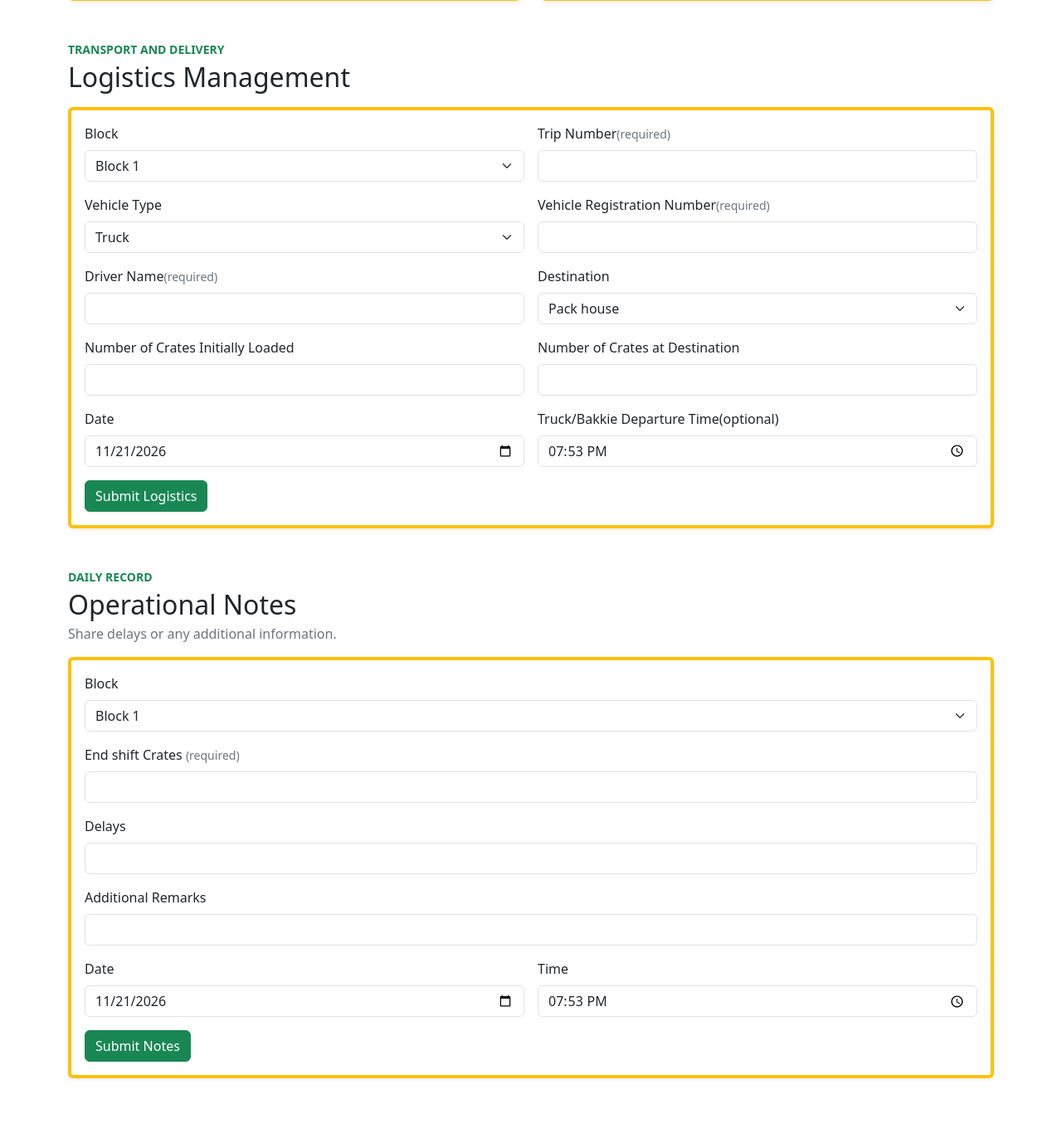
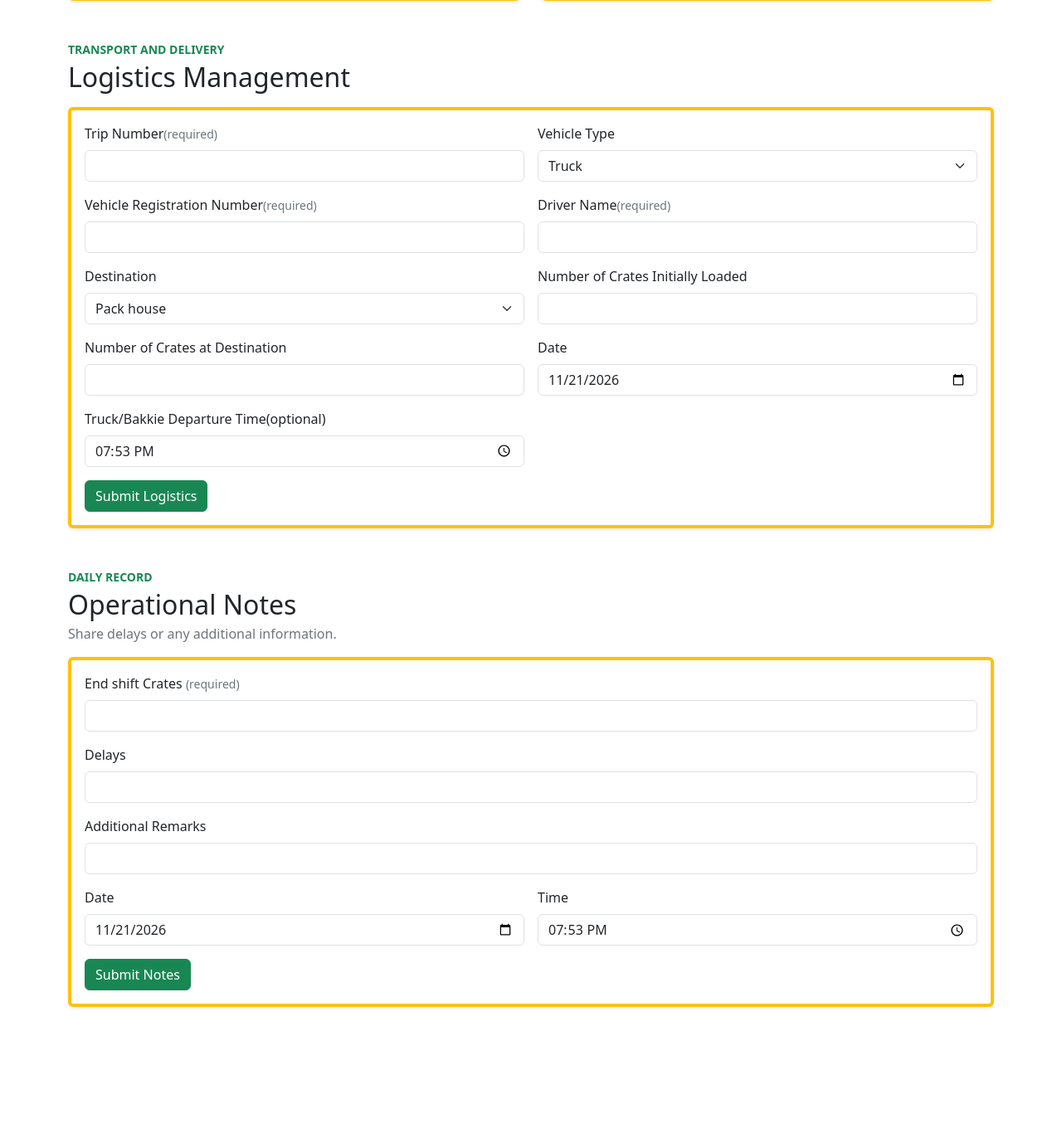
Before and after one commit to u23549743/Smart_Harvet.2.0, a Flask app: page /operations in a window 1280 px wide. Shown: the part 791-2163 px from the top of the page at 83% size. After the commit the page ends 2006 px from the top, so only its background shows below. Run offline with Flask 3, Linux system fonts and the light colour scheme.

Commit message:
Update operations.html

```diff
--- a/templates/operations.html
+++ b/templates/operations.html
@@ -35,7 +35,7 @@
                             <form action="/Team-Leader" method="post">
                                 <div class="mb-3">
                                     <label for="production" class="form-label">Shift period</label>
-                                    <select id="production" name="shiftPeriod" class="form-select" required>
+                                    <select id="production" name="operationBlock" class="form-select" required>
                                         <option value="Clockin">Clock In</option>
                                         <option value="Clockout">Clock Out</option>
                                     </select>
@@ -83,7 +83,7 @@
                             <form action="/Harvesting" method="post">
                                 <div class="mb-3">
                                     <label for="Team" class="form-label">Team Leader<span class="small text-secondary">(required)</span></label>
-                                    <input type="text" id="Team" name="Team" class="form-control" required>
+                                    <input type="number" id="Team" name="Team" class="form-control" min="0" required>
                                 </div>
                                 <div class="mb-3">
                                     <label for="CratesHarvested" class="form-label">Crates Harvested<span class="small text-secondary">(required)</span></label>
@@ -123,18 +123,6 @@
                 <div class="card-body">
                     <form action="/Logistics" method="post">
                         <div class="row g-3">
-                            <div class="col-md-6">
-                                <label for="logisticsBlock" class="form-label">Block</label>
-                                <select id="logisticsBlock" name="operationBlock" class="form-select" required>
-                                    <option value="Block1">Block 1</option>
-                                    <option value="Block2">Block 2</option>
-                                    <option value="Block3">Block 3</option>
-                                    <option value="Block4">Block 4</option>
-                                    <option value="Block5">Block 5</option>
-                                    <option value="Block6">Block 6</option>
-                                    <option value="Block7">Block 7</option>
-                                </select>
-                            </div>
                             <div class="col-md-6">
                                 <label for="tripNumber" class="form-label">Trip Number<span class="small text-secondary">(required)</span></label>
                                 <input type="number" id="tripNumber" name="tripNumber" class="form-control" min="0" required>
@@ -195,18 +183,6 @@
             <article class="card border-top border-4 border-warning shadow-sm">
                 <div class="card-body">
                     <form action="/Summary" method="post">
-                        <div class="mb-3">
-                            <label for="notesBlock" class="form-label">Block</label>
-                            <select id="notesBlock" name="operationBlock" class="form-select" required>
-                                <option value="Block1">Block 1</option>
-                                <option value="Block2">Block 2</option>
-                                <option value="Block3">Block 3</option>
-                                <option value="Block4">Block 4</option>
-                                <option value="Block5">Block 5</option>
-                                <option value="Block6">Block 6</option>
-                                <option value="Block7">Block 7</option>
-                            </select>
-                        </div>
                         <div class="mb-3">
                             <label for="endShiftCrates" class="form-label">End shift Crates <span class="small text-secondary">(required)</span></label>
                             <input type="number" id="endShiftCrates" name="endShiftCrates" class="form-control" min="0">
@@ -280,7 +256,7 @@
                     document.querySelectorAll('input[type="date"]').forEach((i) => i.value = todayString);
                     document.querySelectorAll('input[type="time"]').forEach((i) => i.value = currentTime);
                 } else {
-                    alert("Error: " + (result.message || `The server sent an error (HTTP ${response.status}). Check the Render logs.`));
+                    alert("Error: " + (result.message || "The server rejected the data."));
                 }
             } catch (error) {
                 console.error("API Connection Error:", error);
```
